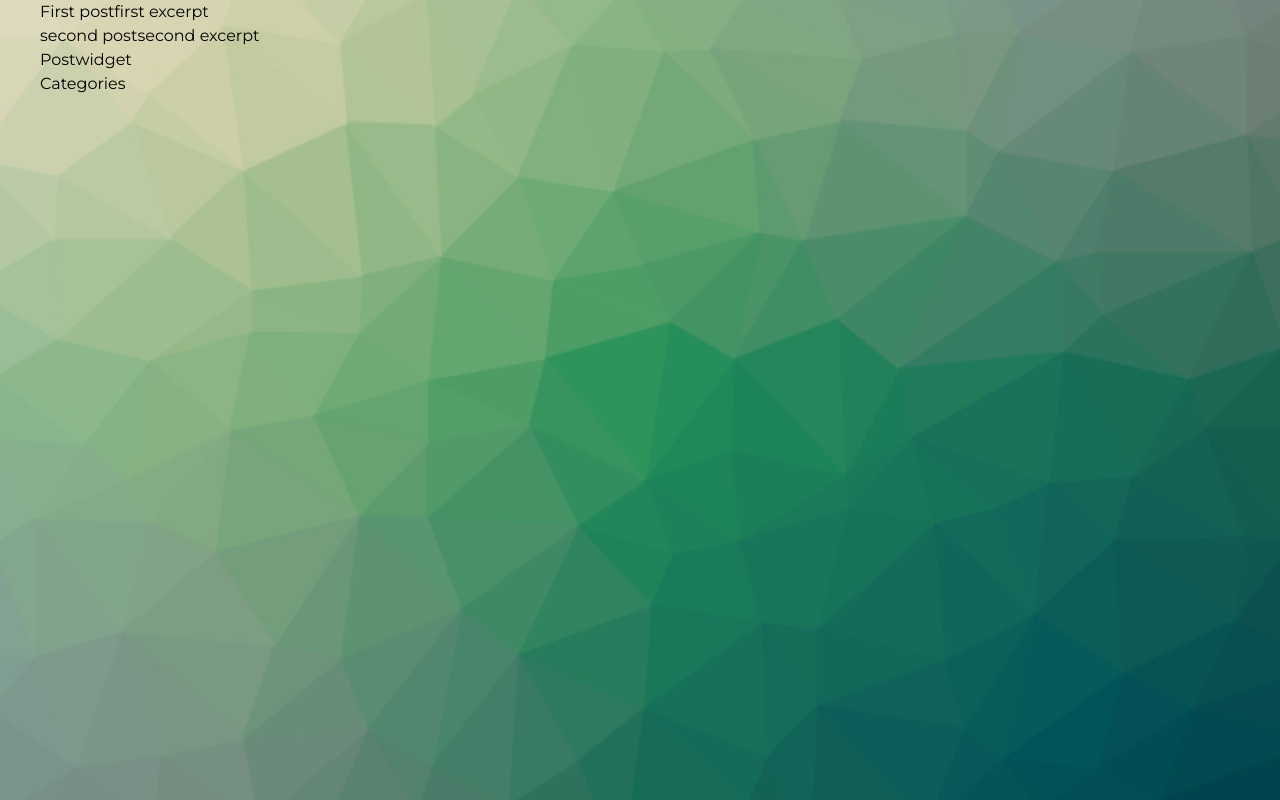
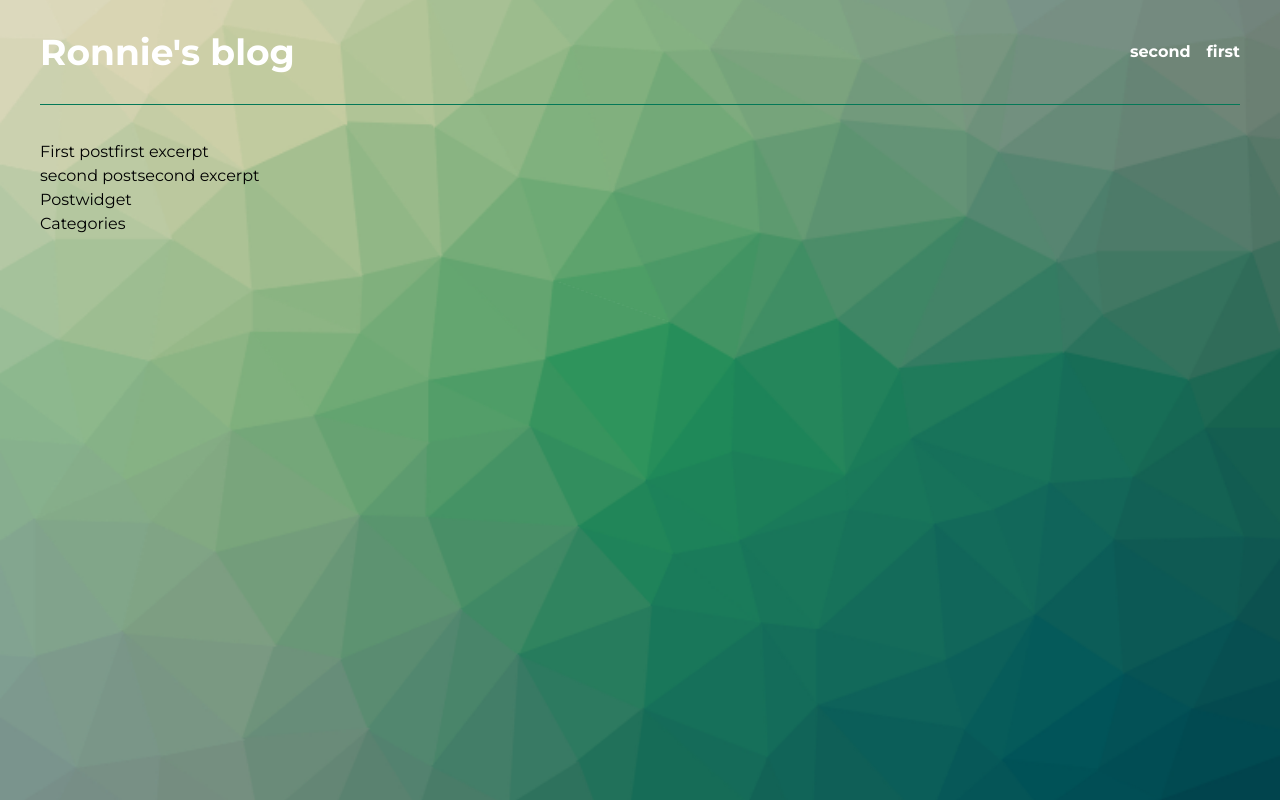
Before and after one commit to ronnie-rios/cms-blog, a Next.js app: page / in a window 1280 px wide. Built offline with nearby package versions, Linux system fonts and the light colour scheme.

Commit message:
header added to _app

```diff
--- a/components/Header.jsx
+++ b/components/Header.jsx
@@ -10,7 +10,7 @@ const categories = [
 const Header = () => {
     return (
         <div className="container mx-auto px-10 mb-7">
-            <div className="border-b w-full inline-block border-green-400 py-8">
+            <div className="border-b w-full inline-block border-green-700 py-8">
                 <div className="md:float-left block">
                     <Link href="/">
                         <span className="cursor-pointer font-bold text-4xl text-white">
--- a/components/Layout.jsx
+++ b/components/Layout.jsx
@@ -0,0 +1,14 @@
+import React from 'react'
+import { Header } from './'
+
+
+const Layout = ({ children }) => {
+    return (
+        <>
+        <Header />
+        {children}
+        </>
+    )
+}
+
+export default Layout
--- a/components/index.jsx
+++ b/components/index.jsx
@@ -2,3 +2,4 @@ export { default as PostCard } from './PostCard';
 export { default as Categories } from './Categories';
 export { default as PostWidget } from './PostWidget';
 export { default as Header } from './Header';
+export { default as Layout } from './Layout';
--- a/pages/_app.js
+++ b/pages/_app.js
@@ -1,7 +1,14 @@
+import React, { useEffect, useState } from 'react';
+import { Layout } from '../components';
+
 import 'tailwindcss/tailwind.css'
 import '../styles/globalStyle.scss'
 function MyApp({ Component, pageProps }) {
-  return <Component {...pageProps} />
+  return (
+  <Layout>
+    <Component {...pageProps} />
+  </Layout>
+  )
 }
 
 export default MyApp
```
